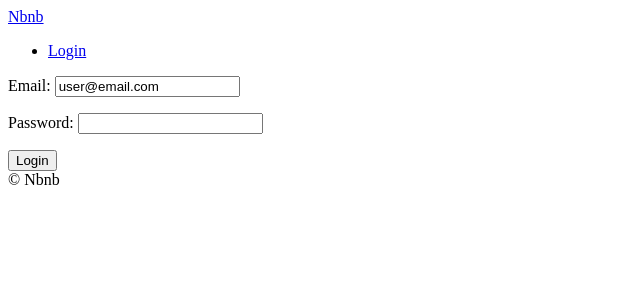
After one commit to ssayebee/airbnb-clone, a Django app: page /users/login in a window 1280 px wide. The commit adds this page. Shown: the top 300 px of the page, without its empty margins (0-640 px from the left). Run offline with Django 3.2, Linux system fonts and the light colour scheme.

Commit message:
Add User Login View
add Login View and Validating Email
cf) https://academy.nomadcoders.co/courses/637659/lectures/12297860

```diff
--- a/config/urls.py
+++ b/config/urls.py
@@ -6,6 +6,7 @@ from django.conf.urls.static import static
 urlpatterns = [
     path("", include("core.urls", namespace="core")),
     path("rooms/", include("rooms.urls", namespace="rooms")),
+    path("users/", include("users.urls", namespace="users")),
     path("admin/", admin.site.urls),
 ]
 
--- a/templates/partials/nav.html
+++ b/templates/partials/nav.html
@@ -1,4 +1,4 @@
 <a href="{% url "core:home" %}">Nbnb</a>
 <ul>
-  <li><a href="#">Login</a></li>
+  <li><a href="{% url "users:login" %}">Login</a></li>
 </ul>
--- /dev/null
+++ b/templates/users/login.html
@@ -0,0 +1,16 @@
+{% extends "base.html" %}
+
+{% block page_name %}
+  Log in
+{% endblock page_name %}
+
+{% block search-bar %}
+{% endblock search-bar %}
+
+{% block content %}
+  <form method="POST" action="{% url "users:login" %}">
+      {% csrf_token %}
+      {{form.as_p}}
+      <button>Login</button>
+  </form>
+{% endblock content %}
--- /dev/null
+++ b/users/forms.py
@@ -0,0 +1,19 @@
+from django import forms
+from . import models
+
+
+class LoginForm(forms.Form):
+
+    email = forms.EmailField()
+    password = forms.CharField(widget=forms.PasswordInput)
+
+    def clean_email(self):
+        email = self.cleaned_data.get("email")
+        try:
+            models.User.objects.get(username=email)
+            return email
+        except models.User.DoesNotExist:
+            raise forms.ValidationError("User dose not exist")
+
+    def clean_password(self):
+        print("clean ps")
--- /dev/null
+++ b/users/urls.py
@@ -0,0 +1,6 @@
+from django.urls import path
+from . import views
+
+app_name = "users"
+
+urlpatterns = [path("login", views.LoginView.as_view(), name="login")]
--- a/users/views.py
+++ b/users/views.py
@@ -1,3 +1,15 @@
+from django.views import View
 from django.shortcuts import render
+from . import forms
 
-# Create your views here.
+
+class LoginView(View):
+    def get(self, request):
+        form = forms.LoginForm(initial={"email": "user@email.com"})
+        return render(request, "users/login.html", {"form": form})
+
+    def post(self, request):
+        form = forms.LoginForm(request.POST)
+        if form.is_valid():
+            print(form.cleaned_data)
+        return render(request, "users/login.html", {"form": form})
```
